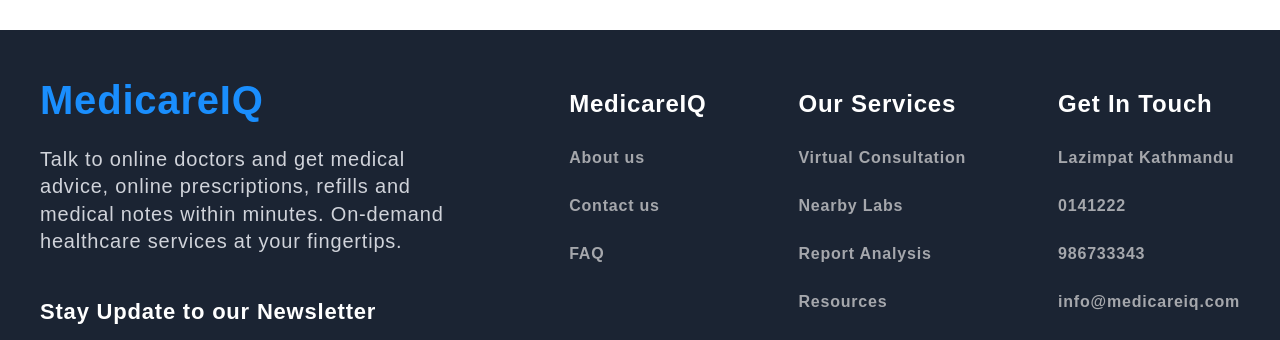
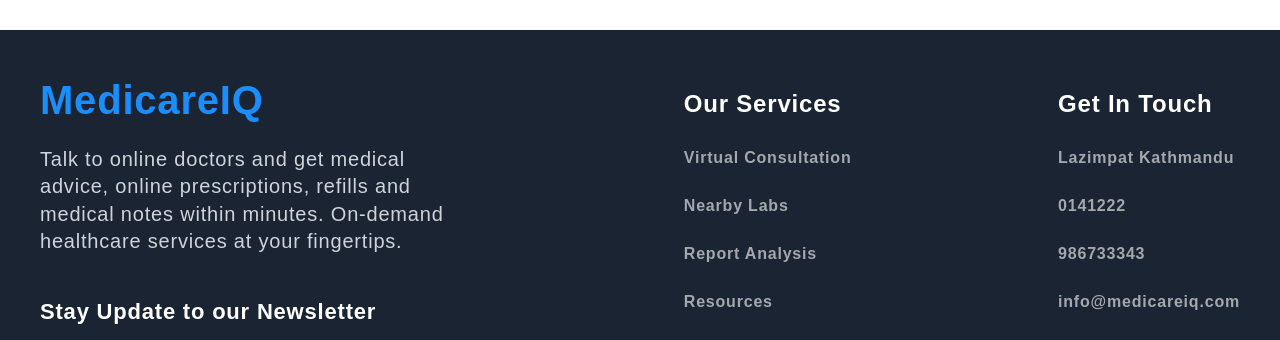
Before and after one commit to PrashantKhanal72/MediCareIQ, a React (Create React App) app in the folder Frontend/: page / in a window 1280 px wide. Shown: the part 1976-2316 px from the top of the page. Built offline with nearby package versions, Linux system fonts and the light colour scheme; no server answers.

Commit message:
base url changed

```diff
--- a/Frontend/src/Components/Footer/index.js
+++ b/Frontend/src/Components/Footer/index.js
@@ -21,22 +21,7 @@
           {/* Newsletter subscription form component */}
           <SubscribeNewsletter />
         </div>
-        {/* First list in the footer for about, contact, and FAQ */}
-        <div className="ft-list">
-          <p className="ft-list-title">MedicareIQ</p>
-          <ul className="ft-list-items">
-            <li>
-            {/* Using Link for internal routing */}
-              <Link to={"/legal"}>About us</Link>
-            </li>
-            <li>
-              <Link to={"/legal"}>Contact us</Link>
-            </li>
-            <li>
-              <Link to={"/legal"}>FAQ</Link>
-            </li>
-          </ul>
-        </div>
+
         {/* Second list in the footer for services */}
         <div className="ft-list">
           <p className="ft-list-title">Our Services</p>
--- a/Frontend/src/Pages/VideoCall.jsx
+++ b/Frontend/src/Pages/VideoCall.jsx
@@ -160,8 +160,7 @@
       })
     );
   };
-
-
+  console.log('incoming Call', incomingCall)
   return (
     <>
       <Navbar />
--- a/Frontend/src/axios/axiosInstance.js
+++ b/Frontend/src/axios/axiosInstance.js
@@ -3,7 +3,7 @@
 import Cookies from "js-cookie";
 
 // Defines the base URL for all API requests
-export const base = "http://localhost:3001/api/v1";
+export const base = "https://backend-medicare-9rf2.onrender.com/api/v1";
 
 export const fastApiUrl = "http://127.0.0.1:8000/api/v1";
 // Instance for fast api request handle
```
Also changed, not shown: 1 other file (tests, documents, lock files or other folders).
